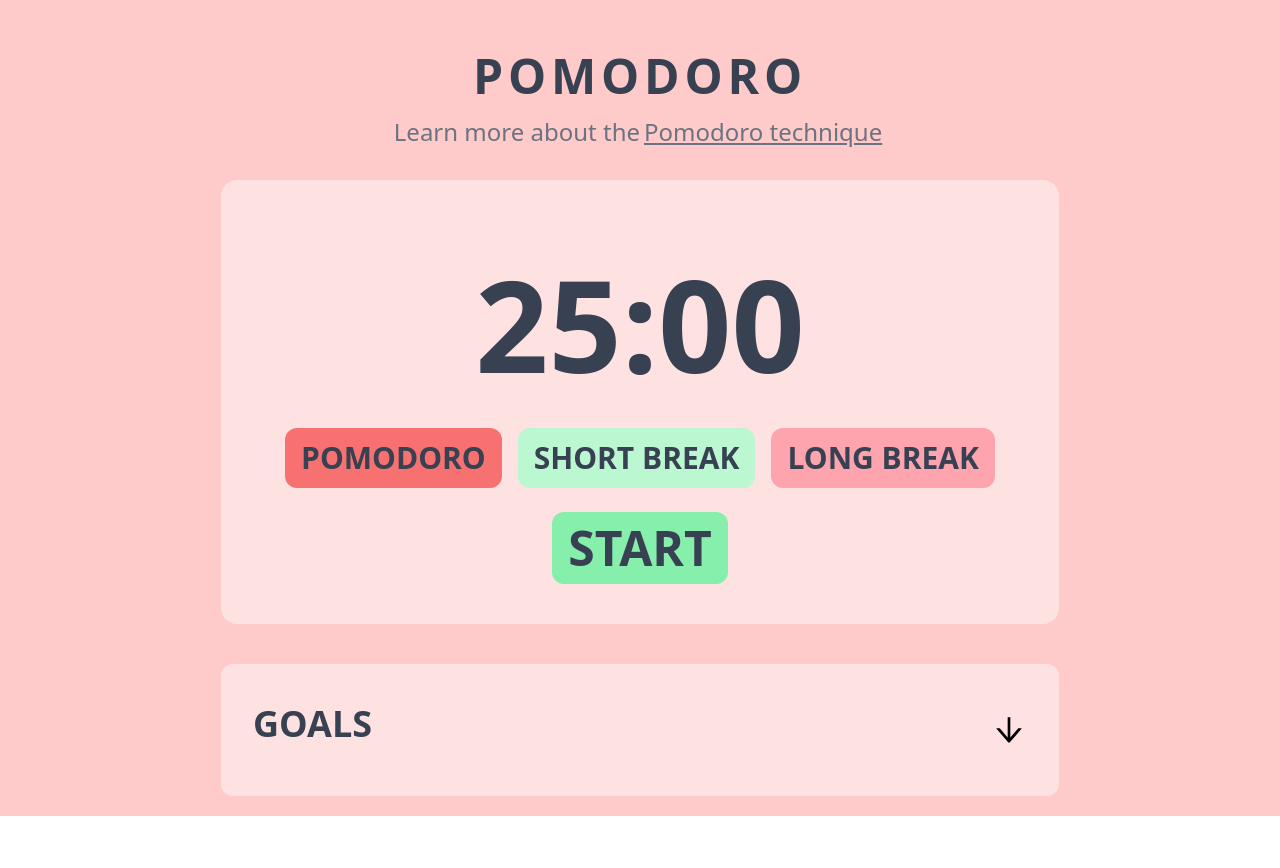
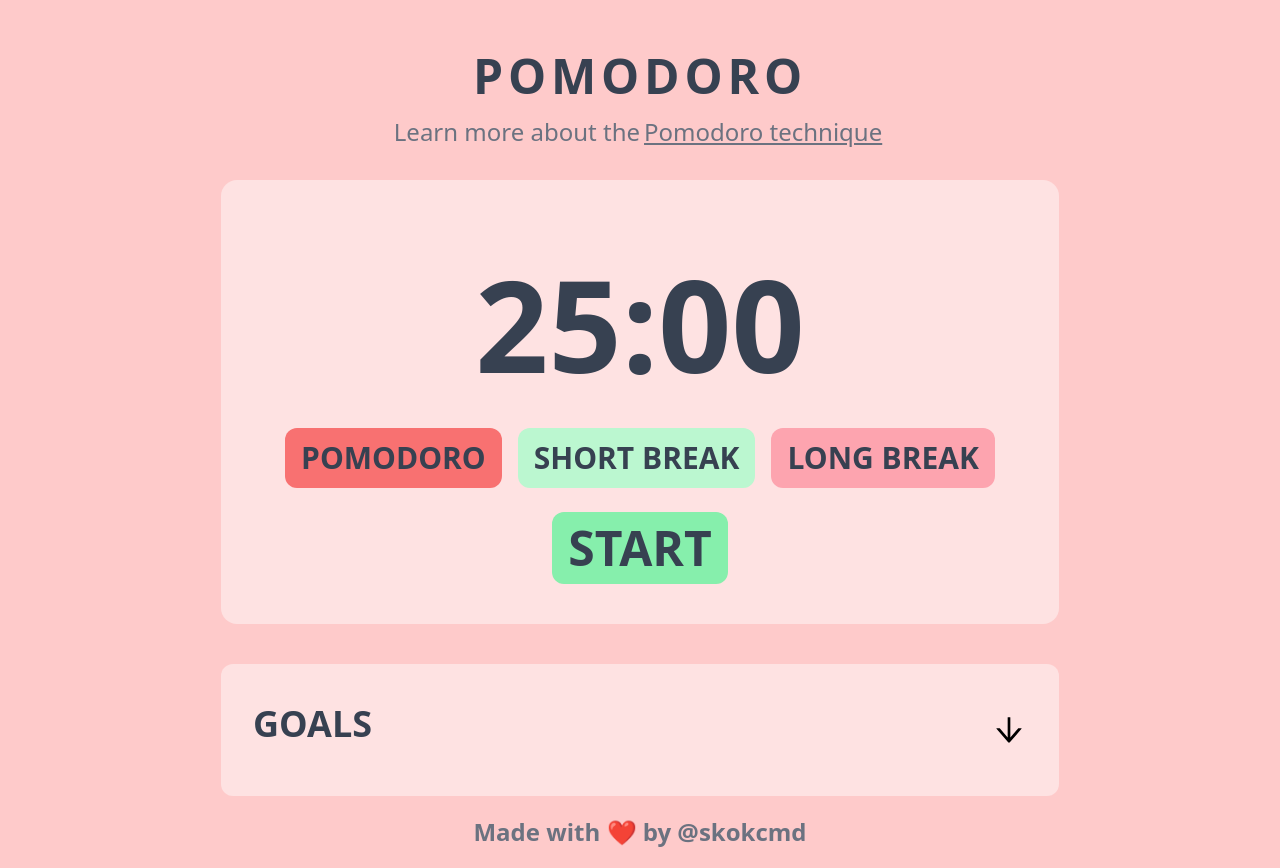
Before and after one commit to bskokdev/react-pomodoro, a React (Vite) app: page / in a window 1280 px wide. Before the commit the page ends 816 px from the top, so only its background shows below. Built offline with nearby package versions, Linux system fonts and the light colour scheme.

Commit message:
added footer component

```diff
--- a/src/App.tsx
+++ b/src/App.tsx
@@ -1,12 +1,12 @@
+import { AddPomodoro } from "./components/AddPomodoro";
+import { PomodoroControls } from "./components/controls/PomodoroControls";
+import { PomodoroGoalsGroupControls } from "./components/controls/PomodoroGoalsGroupControls";
+import { TimerControl } from "./components/controls/TimerControl";
+import { Footer } from "./components/Footer";
+import { PomodoroGoals } from "./components/goals/PomodoroGoals";
 import { PomodoroTimer } from "./components/PomodoroTimer";
-import { PomodoroGoals } from "./components/goals/PomodoroGoals";
+import { useGoals } from "./hooks/useGoals";
 import { usePomodoro } from "./hooks/usePomodoro";
-import { PomodoroControls } from "./components/controls/PomodoroControls";
-import { TimerControl } from "./components/controls/TimerControl";
-import { AddPomodoro } from "./components/AddPomodoro";
-import React from "react";
-import { useGoals } from "./hooks/useGoals";
-import { PomodoroGoalsGroupControls } from "./components/controls/PomodoroGoalsGroupControls";
 
 /**
  * This is the application component which loads the app
@@ -73,6 +73,7 @@ function App() {
           )}
         </PomodoroGoals>
       </div>
+      <Footer />
     </div>
   );
 }
--- /dev/null
+++ b/src/components/Footer.tsx
@@ -0,0 +1,12 @@
+export function Footer() {
+  return (
+    <footer>
+      <p className="font-bold text-2xl text-center text-gray-500 pt-5">
+        Made with ❤️ by{" "}
+        <a target="_blank" href="https://skokcmd.com">
+          @skokcmd
+        </a>
+      </p>
+    </footer>
+  );
+}
```
